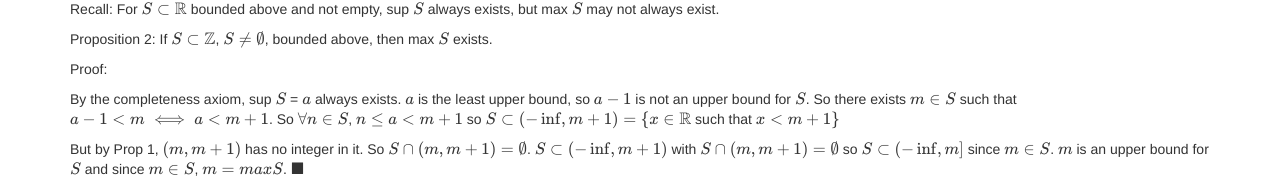
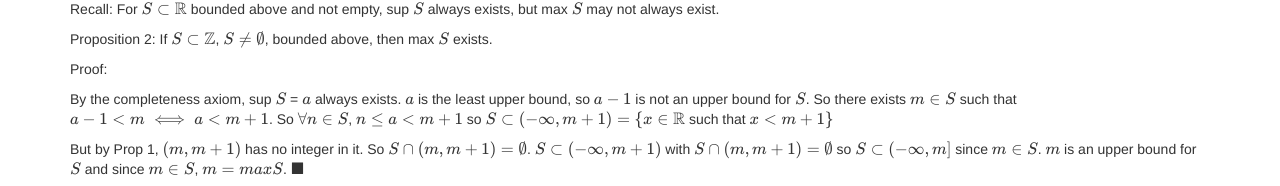
Before and after one commit to tnt2113/tnt2113.github.io, a Jekyll site: the page courses/real_analysis_327_Lecture_3.html, which Jekyll copies as it is, in a window 1280 px wide. Shown: the part 1941-2127 px from the top of the page. Built offline with Jekyll 4.4.1, drawn with Linux system fonts in a browser that asks for light colours; formulas are drawn with MathJax 3.

Commit message:
to infinity and beyond!

```diff
--- a/courses/real_analysis_327_Lecture_3.html
+++ b/courses/real_analysis_327_Lecture_3.html
@@ -195,8 +195,8 @@ jQuery(document).ready(function($) {
 <p>Recall: For $S \subset \mathbb{R}$ bounded above and not empty, sup $S$ always exists, but max $S$ may not always exist.</p>
 <p>Proposition 2: If $S \subset \mathbb{Z}$, $S \neq \emptyset$, bounded above, then max $S$ exists.</p>
 <p>Proof:</p>
-<p>By the completeness axiom, sup $S$ = $a$ always exists. $a$ is the least upper bound, so $a - 1$ is not an upper bound for $S$. So there exists $m \in S$ such that $a - 1 < m \iff a < m + 1$. So $\forall n \in S$, $n \leq a < m+1$ so $S \subset (-\inf, m + 1) = \{x \in \mathbb{R}$ such that $x < m + 1\}$</p>
-<p>But by Prop 1, $(m, m+1)$ has no integer in it. So $S \cap (m, m +1) = \emptyset$. $S \subset (-\inf, m+1)$ with $S \cap (m, m +1) = \emptyset$ so $S \subset (-\inf, m]$ since $m \in S$. $m$ is an upper bound for $S$ and since $m \in S$, $m = max S$. $\blacksquare$</p>
+<p>By the completeness axiom, sup $S$ = $a$ always exists. $a$ is the least upper bound, so $a - 1$ is not an upper bound for $S$. So there exists $m \in S$ such that $a - 1 < m \iff a < m + 1$. So $\forall n \in S$, $n \leq a < m+1$ so $S \subset (-\infty, m + 1) = \{x \in \mathbb{R}$ such that $x < m + 1\}$</p>
+<p>But by Prop 1, $(m, m+1)$ has no integer in it. So $S \cap (m, m +1) = \emptyset$. $S \subset (-\infty, m+1)$ with $S \cap (m, m +1) = \emptyset$ so $S \subset (-\infty, m]$ since $m \in S$. $m$ is an upper bound for $S$ and since $m \in S$, $m = max S$. $\blacksquare$</p>
 
 </main>
 </body>
```
